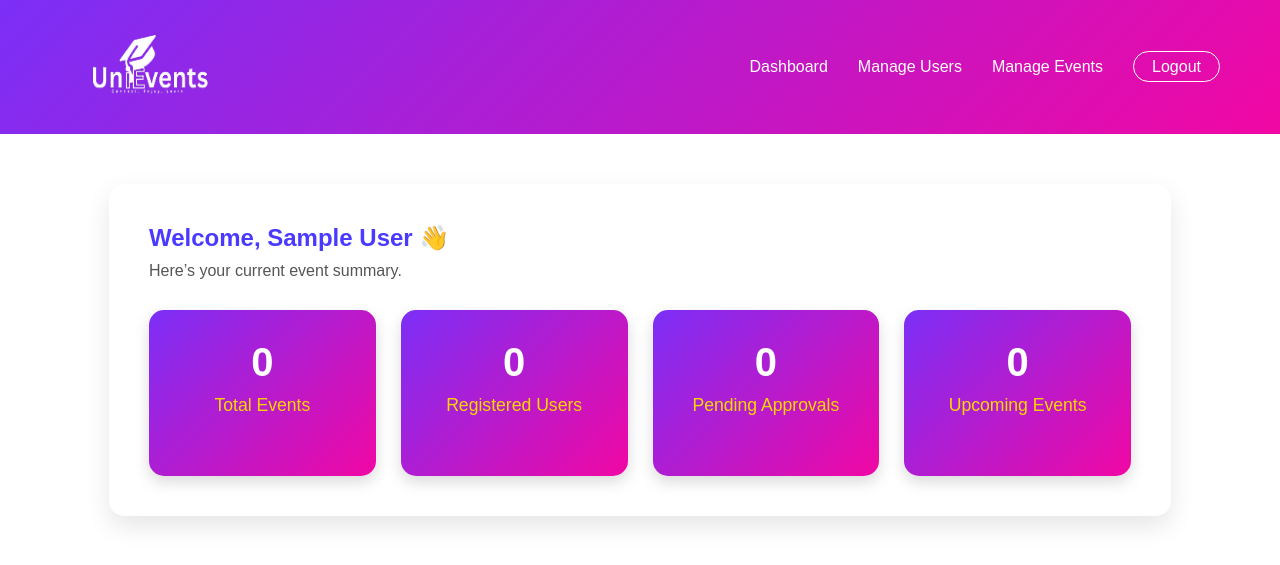
After one commit to Nisansala26/Event_management_system, a PHP site: page /admin.php in a window 1280 px wide. The commit adds this page. Shown: the top 565 px of the page. Run offline with PHP 8.4, Linux system fonts and the light colour scheme; the visitor is signed in with stand-in values (Sample User, id 1); data that the repository does not hold is empty.

Commit message:
Initial commit

```diff
--- /dev/null
+++ b/login/admin.css
@@ -0,0 +1,128 @@
+* {
+  margin: 0;
+  padding: 0;
+  box-sizing: border-box;
+  font-family: "Poppins", sans-serif;
+}
+
+body {
+  background-color: #fff;
+}
+
+/* Navbar (same style as your login page) */
+.navbar {
+  background: linear-gradient(135deg, #7b2ff7, #f107a3);
+  color: #fff;
+  display: flex;
+  justify-content: space-between;
+  align-items: center;
+  padding: 15px 60px;
+}
+
+.logo img {
+  width: 170px;
+  height: 100px;
+}
+
+.navbar ul {
+  list-style: none;
+  display: flex;
+  gap: 30px;
+}
+
+.navbar ul li a {
+  color: #fff;
+  text-decoration: none;
+  font-weight: 500;
+  transition: 0.3s;
+}
+
+.navbar ul li a:hover {
+  color: #ffd700;
+}
+
+.login-btn {
+  border: 1px solid #fff;
+  padding: 6px 18px;
+  border-radius: 20px;
+  background: transparent;
+}
+
+/* Dashboard Section */
+.dashboard-section {
+  display: flex;
+  justify-content: center;
+  align-items: flex-start;
+  padding: 50px;
+}
+
+.dashboard-container {
+  width: 90%;
+  max-width: 1200px;
+  background: #fff;
+  padding: 40px;
+  border-radius: 15px;
+  box-shadow: 0 10px 25px rgba(0, 0, 0, 0.1);
+}
+
+.dashboard-container h1 {
+  color: #4a3aff;
+  font-weight: 700;
+  margin-bottom: 10px;
+}
+
+.dashboard-container p {
+  color: #555;
+  margin-bottom: 30px;
+}
+
+/* Cards */
+.cards {
+  display: grid;
+  grid-template-columns: repeat(auto-fit, minmax(220px, 1fr));
+  gap: 25px;
+}
+
+.card {
+  background: linear-gradient(135deg, #7b2ff7, #f107a3);
+  color: #fff;
+  border-radius: 15px;
+  padding: 30px;
+  text-align: center;
+  box-shadow: 0 6px 15px rgba(0, 0, 0, 0.15);
+  transition: transform 0.3s ease;
+}
+
+.card:hover {
+  transform: translateY(-6px);
+}
+
+.card h2 {
+  font-size: 2.5rem;
+  margin-bottom: 10px;
+}
+
+.card p {
+  font-size: 1.1rem;
+  color: #ffd700;
+}
+
+/* Responsive */
+@media (max-width: 850px) {
+  .navbar {
+    flex-direction: column;
+    gap: 10px;
+  }
+
+  .dashboard-section {
+    padding: 20px;
+  }
+
+  .cards {
+    grid-template-columns: 1fr 1fr;
+  }
+
+  .card {
+    padding: 20px;
+  }
+}
--- /dev/null
+++ b/login/admin.php
@@ -0,0 +1,100 @@
+<?php
+session_start();
+
+// Step 1: Check if user is logged in
+if (!isset($_SESSION['user_id'])) {
+    header("Location: ../login/login.html");
+    exit();
+}
+
+// Step 2: Allow only admin
+if ($_SESSION['role'] !== 'admin') {
+    header("Location: ../home/home.html");
+    exit();
+}
+
+// Step 3: Connect to database
+$servername = "localhost";
+$username = "root";
+$password = "";
+$dbname = "unievents_db";
+
+$conn = new mysqli($servername, $username, $password, $dbname);
+if ($conn->connect_error) {
+    die("Database connection failed: " . $conn->connect_error);
+}
+
+// Step 4: Get total registered users
+$userCountQuery = "SELECT COUNT(*) AS total_users FROM users";
+$userCountResult = $conn->query($userCountQuery);
+$userCount = $userCountResult->fetch_assoc()['total_users'];
+
+// Step 5: Get total events
+$eventCountQuery = "SELECT COUNT(*) AS total_events FROM events";
+$eventCountResult = $conn->query($eventCountQuery);
+$eventCount = $eventCountResult->fetch_assoc()['total_events'];
+
+// Step 6: Get pending approvals
+$pendingQuery = "SELECT COUNT(*) AS pending_users FROM users WHERE status='pending'";
+$pendingResult = $conn->query($pendingQuery);
+$pendingUsers = $pendingResult->fetch_assoc()['pending_users'];
+
+// Step 7: Get upcoming events
+$upcomingQuery = "SELECT COUNT(*) AS upcoming_events FROM events WHERE date >= CURDATE()";
+$upcomingResult = $conn->query($upcomingQuery);
+$upcomingEvents = $upcomingResult->fetch_assoc()['upcoming_events'];
+
+// Close DB connection
+$conn->close();
+?>
+
+<!DOCTYPE html>
+<html lang="en">
+<head>
+    <meta charset="UTF-8">
+    <meta name="viewport" content="width=device-width, initial-scale=1.0">
+    <title>Admin Dashboard | UniEvents</title>
+    <link rel="stylesheet" href="admin.css">
+</head>
+<body>
+    <!-- Navbar -->
+    <header class="navbar">
+        <div class="logo">
+            <img src="../login/logowhite.png" alt="Logo">
+        </div>
+        <ul>
+            <li><a href="#">Dashboard</a></li>
+            <li><a href="#">Manage Users</a></li>
+            <li><a href="#">Manage Events</a></li>
+            <li><a href="logout.php" class="login-btn">Logout</a></li>
+        </ul>
+    </header>
+
+    <!-- Dashboard Section -->
+    <section class="dashboard-section">
+        <div class="dashboard-container">
+            <h1>Welcome, <?php echo htmlspecialchars($_SESSION['fullname']); ?> 👋</h1>
+            <p>Here’s your current event summary.</p>
+
+            <div class="cards">
+                <div class="card">
+                    <h2><?php echo $eventCount; ?></h2>
+                    <p>Total Events</p>
+                </div>
+                <div class="card">
+                    <h2><?php echo $userCount; ?></h2>
+                    <p>Registered Users</p>
+                </div>
+                <div class="card">
+                    <h2><?php echo $pendingUsers; ?></h2>
+                    <p>Pending Approvals</p>
+                </div>
+                <div class="card">
+                    <h2><?php echo $upcomingEvents; ?></h2>
+                    <p>Upcoming Events</p>
+                </div>
+            </div>
+        </div>
+    </section>
+</body>
+</html>
```
Also changed, not shown: home/home.html (+7 -1 lines), home/home.js (+36 -1 lines), login/admin.html (added, +50 -0 lines), login/admin.js (added, +10 -0 lines), login/login.html (+1 -6 lines), login/login.js (+4 -3 lines), login/login.php (+30 -3 lines), login/logout.php (added, +7 -0 lines).
